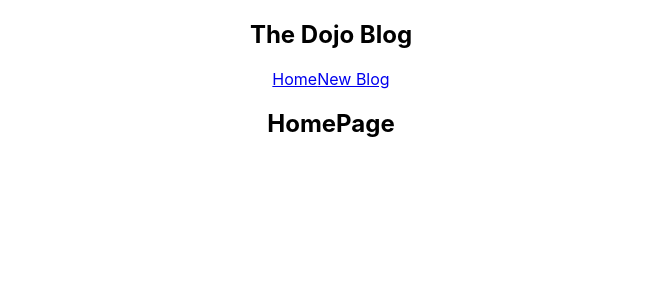
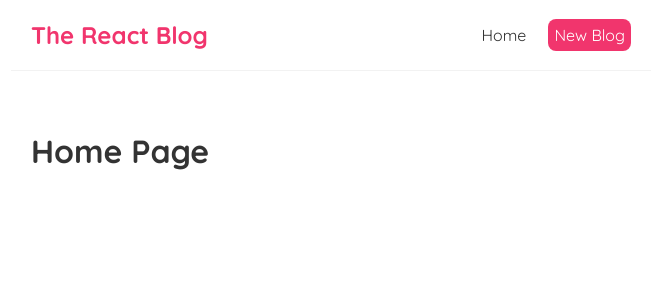
Before and after one commit to nayana-vinod/all-blogs, a React (Create React App) app: page / in a window 1280 px wide. Shown: the top 300 px of the page, without its empty margins (309-971 px from the left). Built offline with nearby package versions, Linux system fonts and the light colour scheme.

Commit message:
adding styles basics

```diff
--- a/src/App.css
+++ /dev/null
@@ -1,38 +0,0 @@
-.App {
-  text-align: center;
-}
-
-.App-logo {
-  height: 40vmin;
-  pointer-events: none;
-}
-
-@media (prefers-reduced-motion: no-preference) {
-  .App-logo {
-    animation: App-logo-spin infinite 20s linear;
-  }
-}
-
-.App-header {
-  background-color: #282c34;
-  min-height: 100vh;
-  display: flex;
-  flex-direction: column;
-  align-items: center;
-  justify-content: center;
-  font-size: calc(10px + 2vmin);
-  color: white;
-}
-
-.App-link {
-  color: #61dafb;
-}
-
-@keyframes App-logo-spin {
-  from {
-    transform: rotate(0deg);
-  }
-  to {
-    transform: rotate(360deg);
-  }
-}
--- a/src/App.js
+++ b/src/App.js
@@ -1,4 +1,4 @@
-import './App.css';
+import './index.css';
 import Navbar from './Navbar';
 import Home from './Home';
 
@@ -8,8 +8,10 @@ function App() {
 
       <Navbar></Navbar>
       {/* or <Navbar/> self closed*/}
+      <div className="content">
+        <Home/>
+      </div>
 
-      <Home/>
     </div>
   );
 }
--- a/src/Home.js
+++ b/src/Home.js
@@ -1,7 +1,7 @@
 const Home = () => {
     return (
         <div className="home">
-            <h2>HomePage</h2>
+            <h1>Home Page</h1>
         </div>
      );
 }
--- a/src/Navbar.js
+++ b/src/Navbar.js
@@ -2,10 +2,18 @@
 const Navbar = () => {
     return (
       <nav className="navbar">
-        <h1>The Dojo Blog</h1>
+        <h1>The React Blog</h1>
         <div className="links">
           <a href="/">Home</a>
-          <a href="/create">New Blog</a>
+          <a href="/create" style={{
+            // key value pairs
+            color: "white",
+            //not background-color like in css, '-' is minus in JS
+            backgroundColor:  '#f1356d',
+            borderRadius: '8px'
+          }}>New Blog</a>
+          {/* {} single braces for dynamic value */}
+          {/* {{}} double for JS objects as dynamic values */}
         </div>
       </nav>
     );
--- a/src/index.css
+++ b/src/index.css
@@ -1,13 +1,56 @@
-body {
+@import url('https://fonts.googleapis.com/css2?family=Quicksand:wght@300;400;500;600;700&display=swap');
+
+/* base styles */
+* {
   margin: 0;
-  font-family: -apple-system, BlinkMacSystemFont, 'Segoe UI', 'Roboto', 'Oxygen',
-    'Ubuntu', 'Cantarell', 'Fira Sans', 'Droid Sans', 'Helvetica Neue',
-    sans-serif;
-  -webkit-font-smoothing: antialiased;
-  -moz-osx-font-smoothing: grayscale;
+  font-family: "Quicksand";
+  color: #333;
+}
+.navbar {
+  padding: 20px;
+  display: flex;
+  align-items: center; /*vertically*/
+  max-width: 600px;
+  margin: 0 auto;
+  border-bottom: 1px solid #f2f2f2;
+}
+.navbar h1 {
+  color: #f1356d;
+}
+.navbar .links {
+  margin-left: auto;
+  /* displays on right as .navbar display:flex */
 }
 
-code {
-  font-family: source-code-pro, Menlo, Monaco, Consolas, 'Courier New',
-    monospace;
+/*
+In the CSS code provided, the .navbar element is a flex container with a defined
+max-width property and margin: 0 auto, which centers it horizontally within its parent container.
+The .links element is a child element of the .navbar element, and has a margin-left: auto property,
+which pushes it to the right end of the flex container. This works because when
+margin-left and margin-right are set to auto on a flex item, the item is pushed as far
+as possible in the direction of the free space within the flex container.
+
+Since the .navbar element has a defined max-width, there is free space to the right of
+the .links element, and setting margin-left: auto pushes it to the right end of the
+container. This effectively positions the .links element on the right end of the .navbar element.
+
+By combining display: flex, align-items: center, and margin-left: auto,
+we can easily create a horizontally centered flex container with a child element
+positioned to the right end. This is a common technique used in navigation bars
+and other UI components where we want to position certain elements to the right end of a container.
+*/
+
+.navbar a {
+  margin-left: 16px;
+  text-decoration: none;
+  padding: 6px;
 }
+.navbar a:hover {
+  color: #f1356d;
+}
+.content {
+  max-width: 600px;
+  margin: 40px auto;
+  /* 40 left and right, auto to centralise */
+  padding: 20px;
+}
```
